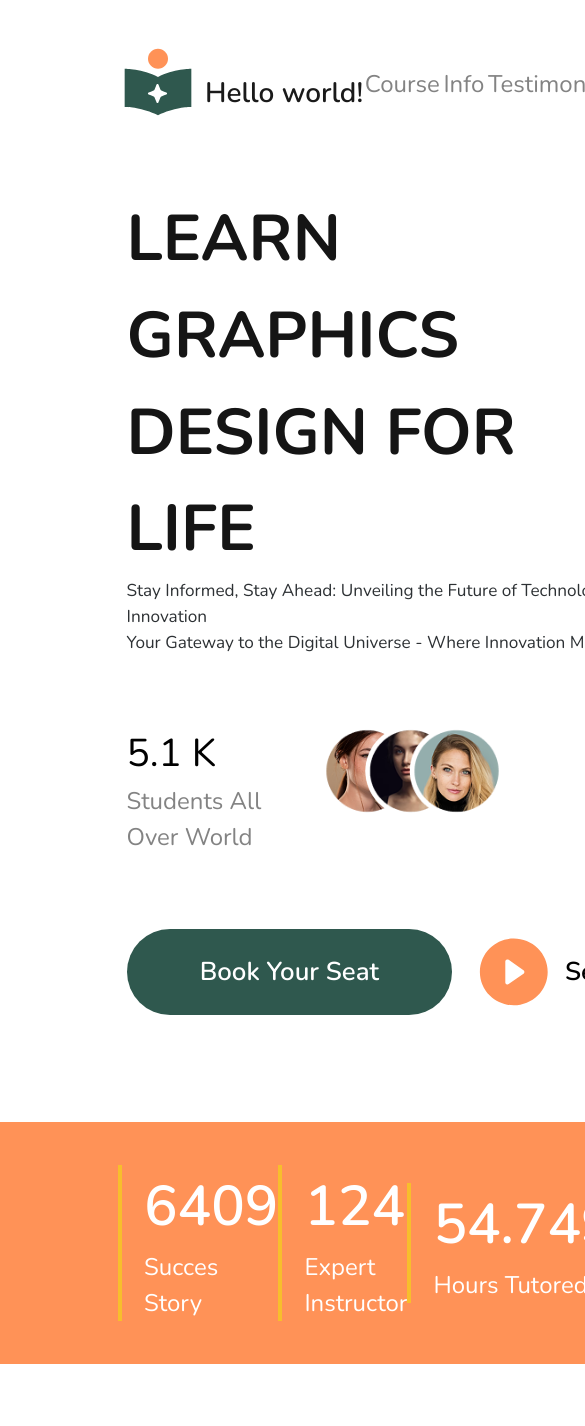
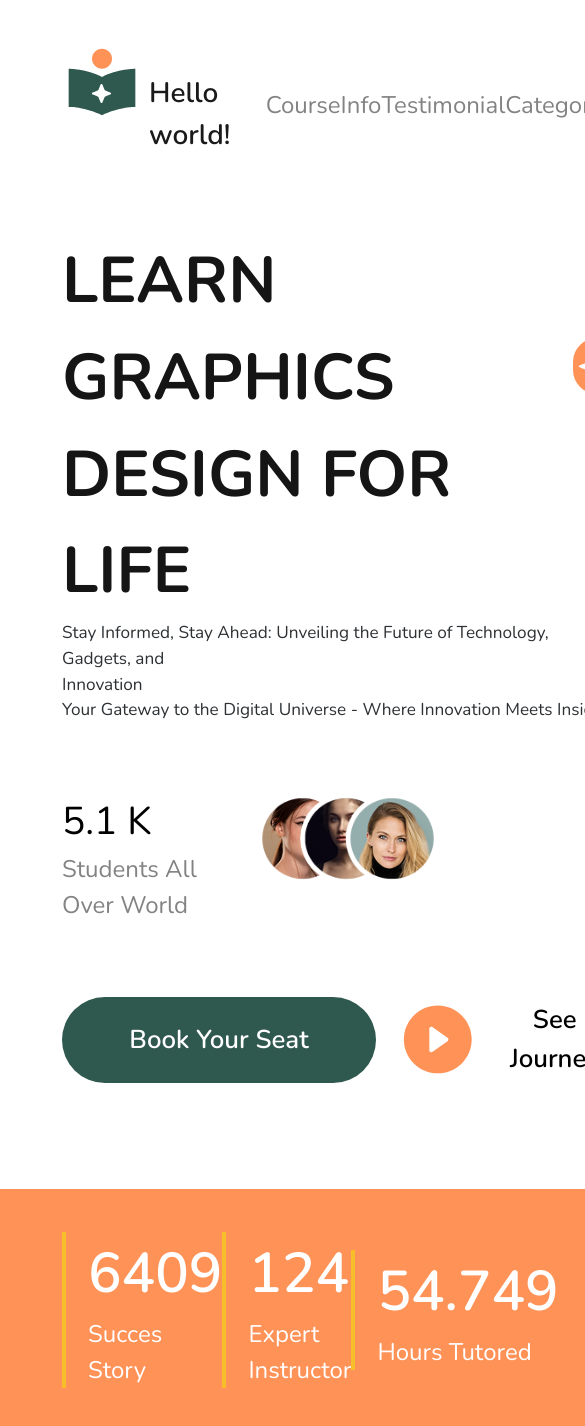
Before and after one commit to sarathpaul/sarathpaul.github.io, a plain HTML site: page index.html in a window 390 px wide. Shown: the top 1426 px of the page, 585 px wide, since content can reach past the window. Before the commit the page ends 1364 px from the top, so only its background shows below. Drawn offline with nearby package versions, Linux system fonts and the light colour scheme.

Commit message:
make responsive

```diff
--- a/css/style.css
+++ b/css/style.css
@@ -33,4 +33,10 @@ body {
         font-weight: 400;
         color: #FFFFFF;
     }
+     @media screen and (min-width: 1600px) {
+        .students-imagsize {
+            width: 250px;
+            height: 250px;
+        }
+    }
 }
--- a/index.html
+++ b/index.html
@@ -19,9 +19,9 @@
         <section class="flex-1">
 
             <!-- Navbar -->
-            <nav class="flex items-center mt-[42px] ml-[118px] bg-[#FFFFFF]">
+            <nav class="flex items-center mt-[42px] max-[1400px]:ml-[62px] ml-[118px] bg-[#FFFFFF]">
                 <a href="/" class="flex">
-                    <img src="img/Logo.svg" class="w-[80px] h-[80px] " alt="logo" />
+                    <img src="img/Logo.svg" class="w-[80px] h-[80px]" alt="logo" />
                     <span class="self-end pt-[30px] pb-[12px] pl-[7px] text-[28px] font-[600] text-[#1A1A1A]">Hello
                         world!</span>
                 </a>
@@ -42,7 +42,7 @@
             </nav>
 
             <!-- Main Content -->
-            <div class='mt-[65px] ml-[126.51px]'>
+            <div class='mt-[65px] max-[1400px]:ml-[62px] ml-[126.51px]'>
                 <div class='flex'>
                     <h1 class='text-[64.5px] font-[700] text-[#151515] uppercase'>Learn graphics <br /> design for life
                     </h1>
@@ -85,7 +85,7 @@
             </div>
 
             <!-- Achievements -->
-            <div class='flex justify-between items-center mt-[106.48px] px-[118px] py-[43px] bg-[#FF9257] '>
+            <div class='flex justify-between items-center mt-[106.48px] max-[1400px]:px-[62px] px-[118px] py-[43px] bg-[#FF9257] '>
                 <div class='achievement-item'>
                     <h2>6409</h2>
                     <p>Succes Story</p>
@@ -113,7 +113,7 @@
                 <img class="students-imagsize" alt='person-4' src="img/person-4.png" />
             </div>
             <div class="students-row">
-                <img class=" students-imagsize" alt='person-5' src="img/person-5.png" />
+                <img class="students-imagsize" alt='person-5' src="img/person-5.png" />
                 <img class="students-imagsize" alt='person-6' src="img/person-6.png" />
             </div>
         </section>
```
